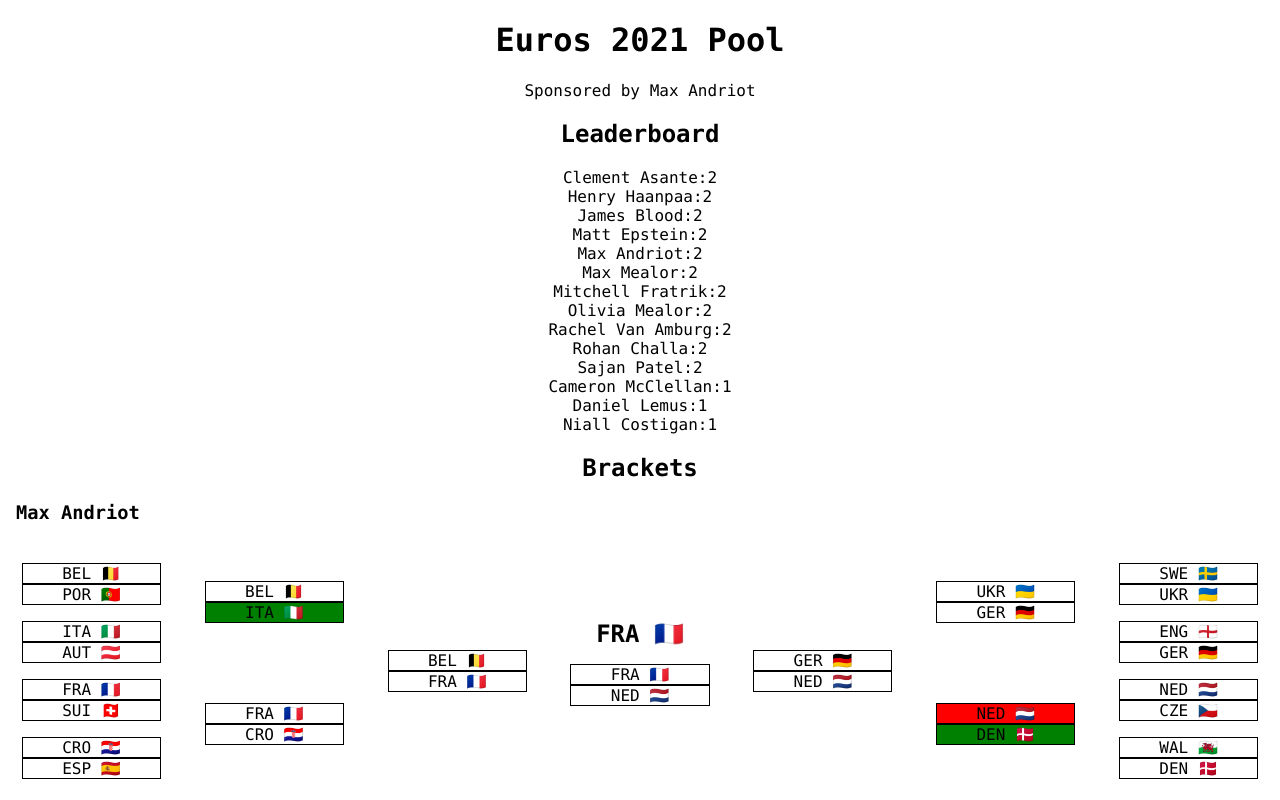
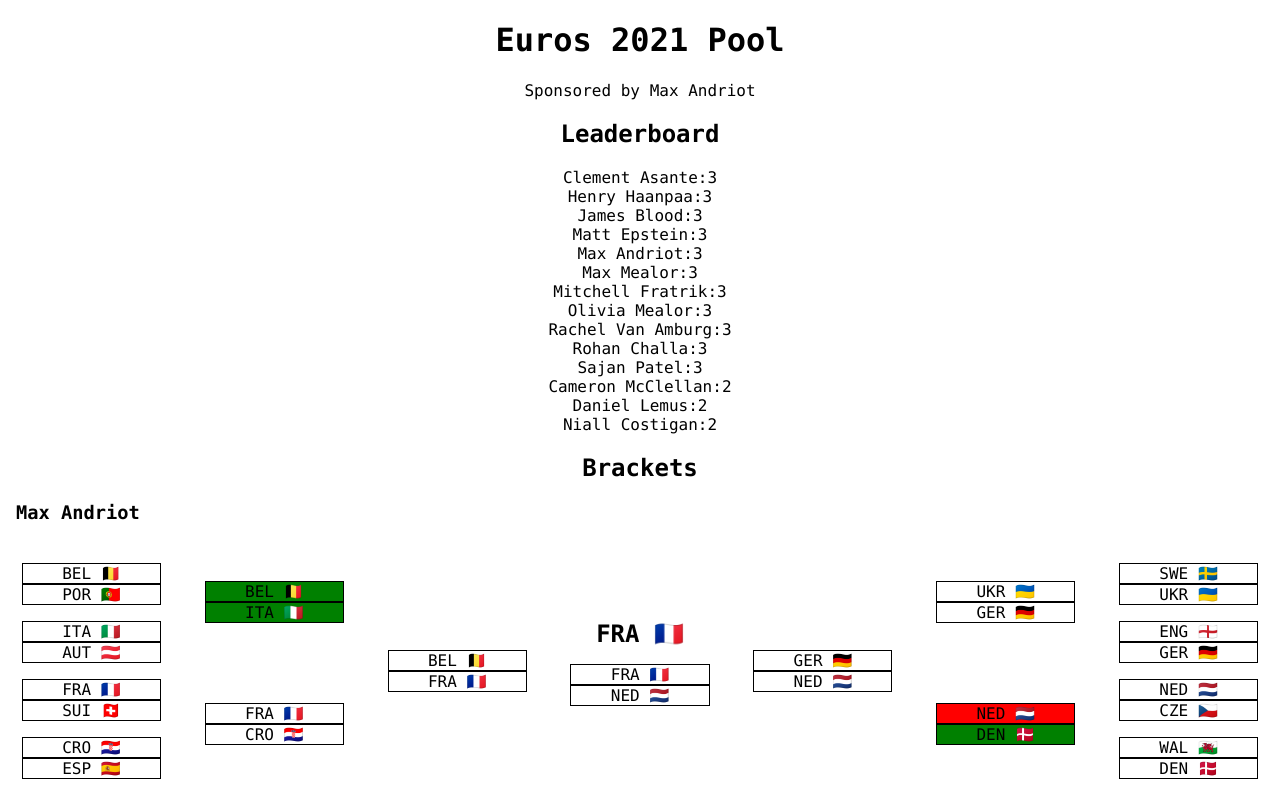
Before and after one commit to ridersofrohan/euros-2021-bracket, a React (Create React App) app: page / in a window 1280 px wide. Shown: the top 800 px of the page. Built offline with nearby package versions, Linux system fonts and the light colour scheme.

Commit message:
belgium win

```diff
--- a/src/App.js
+++ b/src/App.js
@@ -23,11 +23,11 @@ function App() {
 
   const matches = [
     [
-      [{h: "BEL", a: "POR", w: ""}, {h: "ITA", a: "AUT", w: "ITA"}, {h: "FRA", a: "SUI", w: ""}, {h: "CRO", a: "ESP", w: ""}],
+      [{h: "BEL", a: "POR", w: "BEL"}, {h: "ITA", a: "AUT", w: "ITA"}, {h: "FRA", a: "SUI", w: ""}, {h: "CRO", a: "ESP", w: ""}],
       [{h: "SWE", a: "UKR", w: ""}, {h: "ENG", a: "GER", w: ""}, {h: "NED", a: "CZE", w: "CZE"}, {h: "WAL", a: "DEN", w: "DEN"}],
     ],
     [
-      [{h: "", a: "ITA", w: ""}, {h: "", a: "", w: ""}],
+      [{h: "BEL", a: "ITA", w: ""}, {h: "", a: "", w: ""}],
       [{h: "", a: "", w: ""}, {h: "CZE", a: "DEN", w: ""}],
     ],
     [
```
